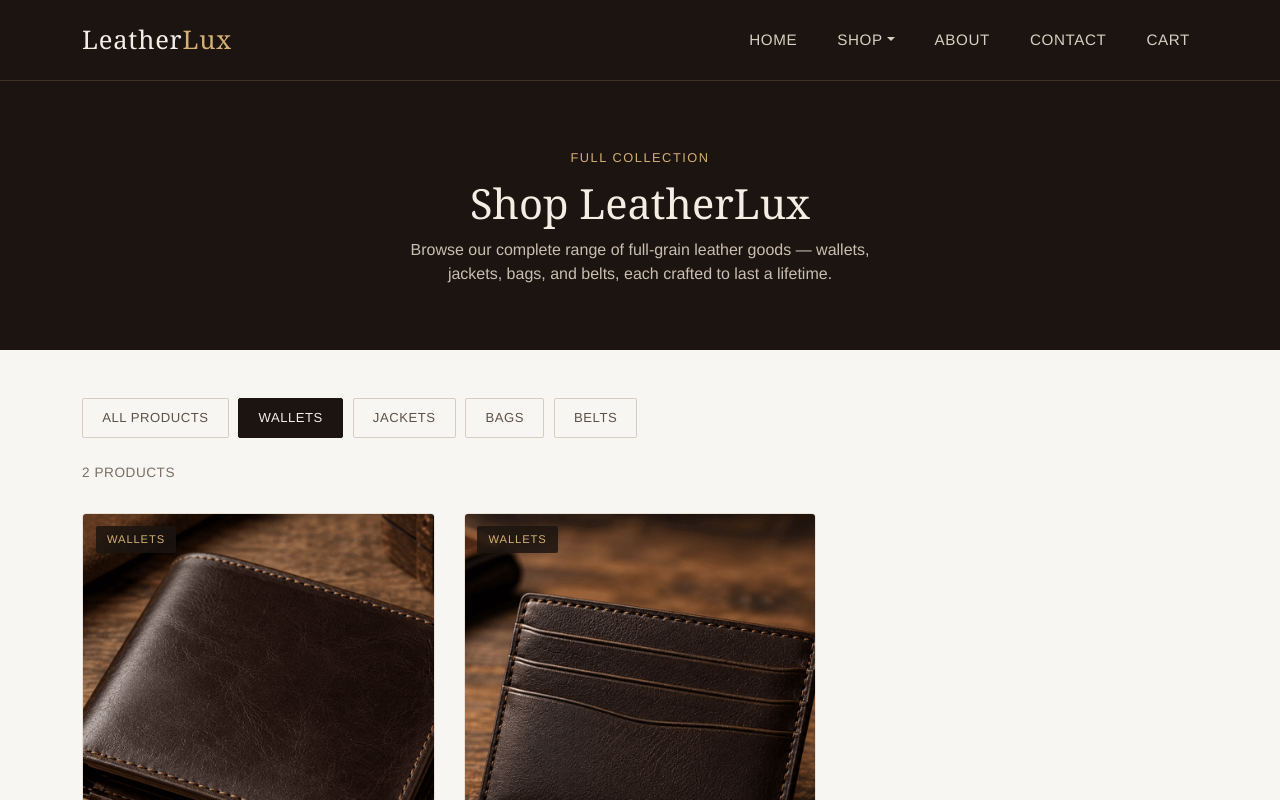
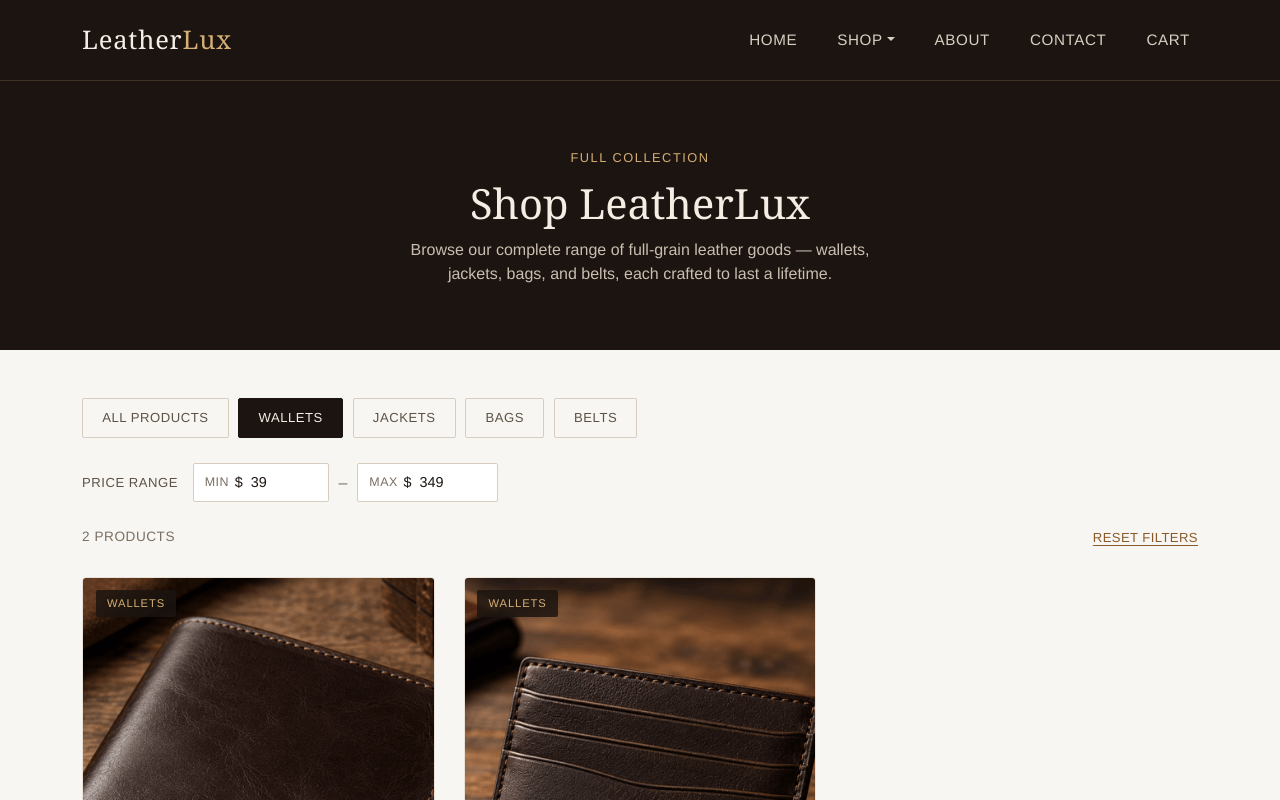
Before and after one commit to ytshortsumar/leatherlux, a React (Vite) app: page /shop in a window 1280 px wide. Both pictures are taken after a click on the button "WALLETS". Shown: the top 800 px of the page. Built offline with nearby package versions, Linux system fonts and the light colour scheme.

Commit message:
Day 8: Add price range filtering combined with category filtering

```diff
--- a/src/pages/Shop.css
+++ b/src/pages/Shop.css
@@ -34,6 +34,63 @@
   color: #f3ede4;
 }
 
+.lux-shop-price {
+  display: flex;
+  align-items: center;
+  flex-wrap: wrap;
+  gap: 0.9rem;
+  margin-bottom: 1.6rem;
+}
+
+.lux-shop-price-label {
+  color: #5c5245;
+  font-size: 0.82rem;
+  letter-spacing: 0.04em;
+  text-transform: uppercase;
+}
+
+.lux-shop-price-inputs {
+  display: flex;
+  align-items: center;
+  gap: 0.6rem;
+}
+
+.lux-shop-price-field {
+  display: inline-flex;
+  align-items: center;
+  gap: 0.35rem;
+  border: 1px solid #d8cebf;
+  border-radius: 2px;
+  padding: 0.4rem 0.7rem;
+  background-color: #fff;
+}
+
+.lux-shop-price-field span {
+  color: #7a6f62;
+  font-size: 0.78rem;
+  text-transform: uppercase;
+  letter-spacing: 0.04em;
+}
+
+.lux-shop-price-prefix {
+  color: #1c1410 !important;
+  font-size: 0.9rem !important;
+  text-transform: none !important;
+}
+
+.lux-shop-price-field input {
+  width: 68px;
+  border: none;
+  outline: none;
+  font-size: 0.9rem;
+  color: #1c1410;
+  background: transparent;
+}
+
+.lux-shop-price-dash {
+  color: #7a6f62;
+}
+
 .lux-shop-bar {
   display: flex;
   align-items: center;
@@ -41,11 +98,36 @@
   margin-bottom: 1.8rem;
 }
 
+.lux-shop-reset {
+  background-color: transparent;
+  color: #8a5a2b;
+  border: none;
+  font-size: 0.82rem;
+  letter-spacing: 0.03em;
+  text-transform: uppercase;
+  cursor: pointer;
+  padding: 0;
+  text-decoration: underline;
+  text-underline-offset: 3px;
+}
+
+.lux-shop-reset:hover {
+  color: #1c1410;
+}
+
 .lux-shop-empty {
+  display: flex;
+  flex-direction: column;
+  align-items: center;
+  gap: 0.9rem;
   color: #7a6f62;
   font-size: 0.95rem;
   text-align: center;
   padding: 3rem 0;
+}
+
+.lux-shop-empty p {
+  margin: 0;
 }
 
 .lux-shop-count {
@@ -69,4 +151,5 @@
 @media (max-width: 560px) {
   .lux-shop { padding: 2.5rem 0 3rem; }
   .lux-shop-grid { grid-template-columns: 1fr; }
+  .lux-shop-price { align-items: flex-start; }
 }
--- a/src/pages/Shop.jsx
+++ b/src/pages/Shop.jsx
@@ -3,7 +3,6 @@ import ProductCard from '../components/ProductCard'
 import products from '../data/products'
 import './Shop.css'
 
-// Filter categories — "all" plus every category present in the product data.
 const categories = [
   { key: 'all', label: 'All Products' },
   { key: 'wallets', label: 'Wallets' },
@@ -12,13 +11,42 @@ const categories = [
   { key: 'belts', label: 'Belts' },
 ]
 
+const priceValues = products.map((product) => product.price)
+const MIN_PRICE = Math.min(...priceValues)
+const MAX_PRICE = Math.max(...priceValues)
+
 function Shop() {
   const [activeCategory, setActiveCategory] = useState('all')
+  const [minPrice, setMinPrice] = useState(MIN_PRICE)
+  const [maxPrice, setMaxPrice] = useState(MAX_PRICE)
 
-  const visibleProducts =
-    activeCategory === 'all'
-      ? products
-      : products.filter((product) => product.category === activeCategory)
+  const lowPrice = Math.min(minPrice, maxPrice)
+  const highPrice = Math.max(minPrice, maxPrice)
+
+  const visibleProducts = products.filter((product) => {
+    const matchesCategory =
+      activeCategory === 'all' || product.category === activeCategory
+    const matchesPrice =
+      product.price >= lowPrice && product.price <= highPrice
+    return matchesCategory && matchesPrice
+  })
+
+  const isFiltered =
+    activeCategory !== 'all' ||
+    minPrice !== MIN_PRICE ||
+    maxPrice !== MAX_PRICE
+
+  const resetFilters = () => {
+    setActiveCategory('all')
+    setMinPrice(MIN_PRICE)
+    setMaxPrice(MAX_PRICE)
+  }
+
+  const clampPrice = (value, fallback) => {
+    const parsed = Number(value)
+    if (Number.isNaN(parsed)) return fallback
+    return Math.min(Math.max(parsed, MIN_PRICE), MAX_PRICE)
+  }
 
   return (
     <div className="lux-page">
@@ -50,11 +78,49 @@ function Shop() {
             ))}
           </div>
 
+          <div className="lux-shop-price">
+            <span className="lux-shop-price-label">Price range</span>
+            <div className="lux-shop-price-inputs">
+              <label className="lux-shop-price-field">
+                <span>Min</span>
+                <span className="lux-shop-price-prefix">$</span>
+                <input
+                  type="number"
+                  min={MIN_PRICE}
+                  max={MAX_PRICE}
+                  value={minPrice}
+                  onChange={(e) => setMinPrice(clampPrice(e.target.value, MIN_PRICE))}
+                />
+              </label>
+              <span className="lux-shop-price-dash">–</span>
+              <label className="lux-shop-price-field">
+                <span>Max</span>
+                <span className="lux-shop-price-prefix">$</span>
+                <input
+                  type="number"
+                  min={MIN_PRICE}
+                  max={MAX_PRICE}
+                  value={maxPrice}
+                  onChange={(e) => setMaxPrice(clampPrice(e.target.value, MAX_PRICE))}
+                />
+              </label>
+            </div>
+          </div>
+
           <div className="lux-shop-bar">
             <p className="lux-shop-count">
               {visibleProducts.length}{' '}
               {visibleProducts.length === 1 ? 'product' : 'products'}
             </p>
+            {isFiltered && (
+              <button
+                type="button"
+                className="lux-shop-reset"
+                onClick={resetFilters}
+              >
+                Reset filters
+              </button>
+            )}
           </div>
 
           {visibleProducts.length > 0 ? (
@@ -64,7 +130,16 @@ function Shop() {
               ))}
             </div>
           ) : (
-            <p className="lux-shop-empty">No products in this category yet.</p>
+            <div className="lux-shop-empty">
+              <p>No products match these filters.</p>
+              <button
+                type="button"
+                className="lux-shop-reset"
+                onClick={resetFilters}
+              >
+                Reset filters
+              </button>
+            </div>
           )}
         </div>
       </section>
```
